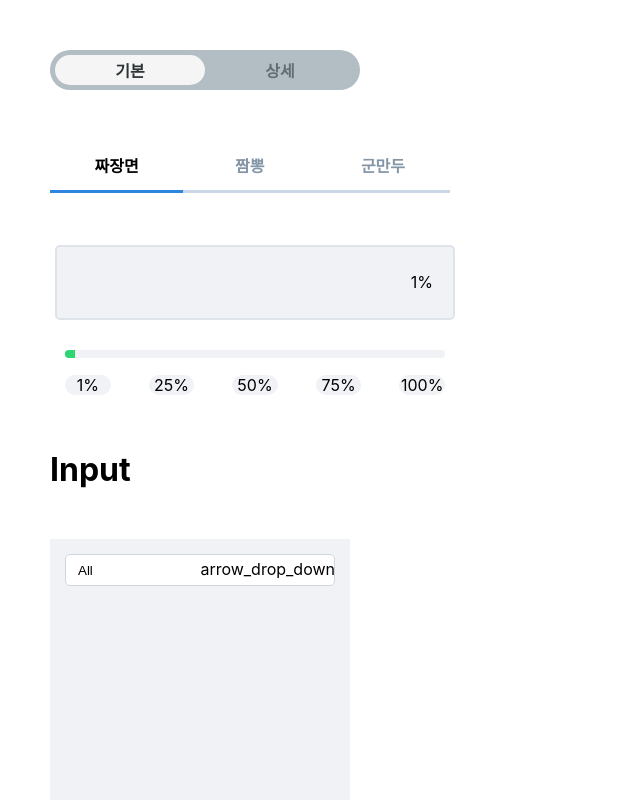
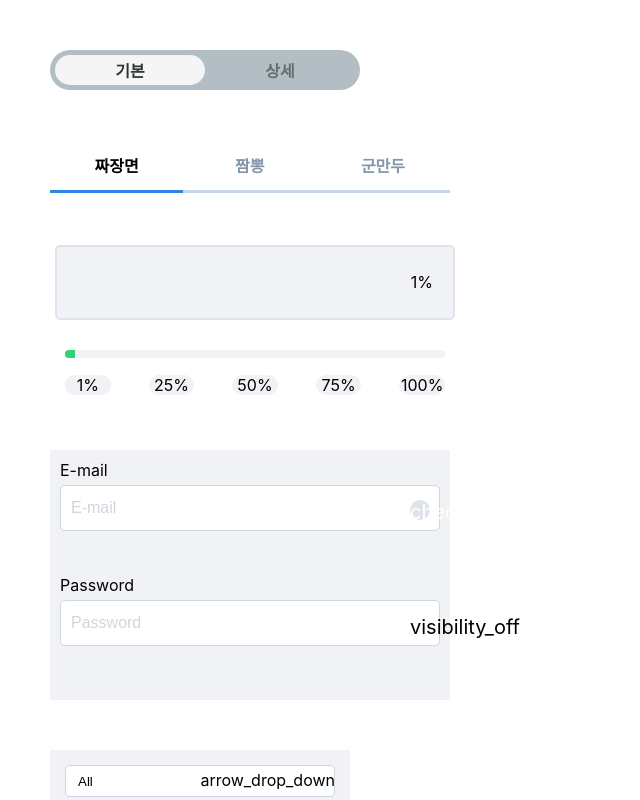
Before and after one commit to lisarnjs/wanted_pre_onboarding, a React (Create React App) app: page / in a window 1280 px wide. Shown: the top 800 px of the page, without its empty margins (0-640 px from the left). Built offline with nearby package versions, Linux system fonts and the light colour scheme.

Commit message:
feat: Input.js

```diff
--- a/src/components/Input.js
+++ b/src/components/Input.js
@@ -1,6 +1,105 @@
+import { useState } from "react";
+import styled from "styled-components";
+
+const Form = styled.form`
+  box-sizing: border-box;
+  width: 400px;
+  height: 250px;
+  padding: 10px;
+  background-color: #f1f2f6;
+`;
+const InputContainer = styled.div`
+  position: relative;
+  width: 100%;
+  height: 50%;
+`;
+const InputBox = styled.input`
+  box-sizing: border-box;
+  width: 100%;
+  height: 40%;
+  margin-top: 5px;
+  padding-left: 10px;
+  border-radius: 5px;
+  border: 1px solid #ced6e0;
+  font-size: 16px;
+
+  &::placeholder {
+    color: #ced6e0;
+  }
+`;
+const Check = styled.div`
+  position: absolute;
+  top: 35%;
+  right: 10px;
+  width: 20px;
+  height: 20px;
+  border-radius: 10px;
+  background-color: ${props => props.color};
+  cursor: pointer;
+  span {
+    font-size: 20px;
+    color: white;
+  }
+`;
+const Invalid = styled.span`
+display: ${props => props.value==="" ? "none" : "block"};
+font-size: 14px;
+color: tomato;
+`;
+const Show = styled(Check)`
+span {
+  font-size: 20px;
+  color: ${props => props.show ? "#079992" :  "#000"};
+}
+`;
+
 function Input() {
+  const [focus, setFocus] = useState();
+  const [show, setShow] = useState(false);
+  const [value, setValue] = useState("");
+  const [invalid, setInvalid] = useState(true);
+  const [checkColor, setCheckColor] = useState("#dfe4ea");
+  const validEmailCheck = (obj) => {
+    setValue(obj);
+    const pattern = /^[0-9a-zA-Z]([-_\.]?[0-9a-zA-Z])*@[0-9a-zA-Z]([-_\.]?[0-9a-zA-Z])*\.[a-zA-Z]{2,3}$/;
+    if (!pattern.test(obj)) {
+      setCheckColor("#dfe4ea");
+      setInvalid(false);
+    } else {
+      setCheckColor("#079992");
+      setInvalid(true);
+    }
+  }
   return(
-    <h1>Input</h1>
+    <Form>
+      <InputContainer>
+        <label>E-mail</label>
+        <InputBox
+        onClick={() => setFocus(0)}
+        onChange={(e) => validEmailCheck(e.target.value)}
+        type="email"
+        placeholder="E-mail"
+        required />
+        <Check color={checkColor}>
+          <span class="material-symbols-outlined">check</span>
+        </Check>
+        {invalid ? null : <Invalid focus={focus} value={value}>Invalid email address.</Invalid>}
+      </InputContainer>
+      <InputContainer>
+        <label>Password</label>
+        <InputBox
+        onClick={() => setFocus(1)}
+        type={show && focus===1 ? "text" : "password"}
+        placeholder="Password"
+        required />
+        <Show onClick={() => setShow(!show)} show={show} color="#fff">
+          {show && focus === 1
+          ? <span class="material-symbols-outlined">visibility</span>
+          : <span class="material-symbols-outlined">visibility_off</span>
+          }
+        </Show>
+      </InputContainer>
+    </Form>
   );
 }
 export default Input;
```
